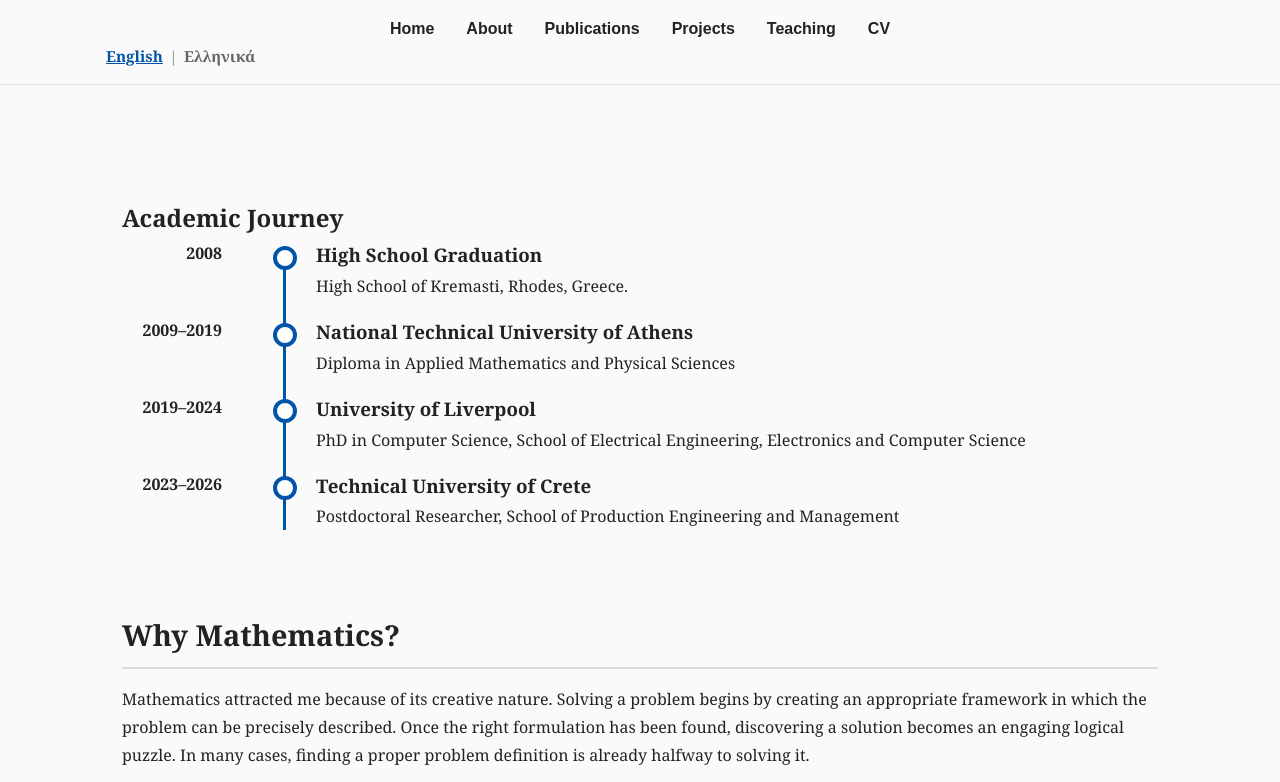
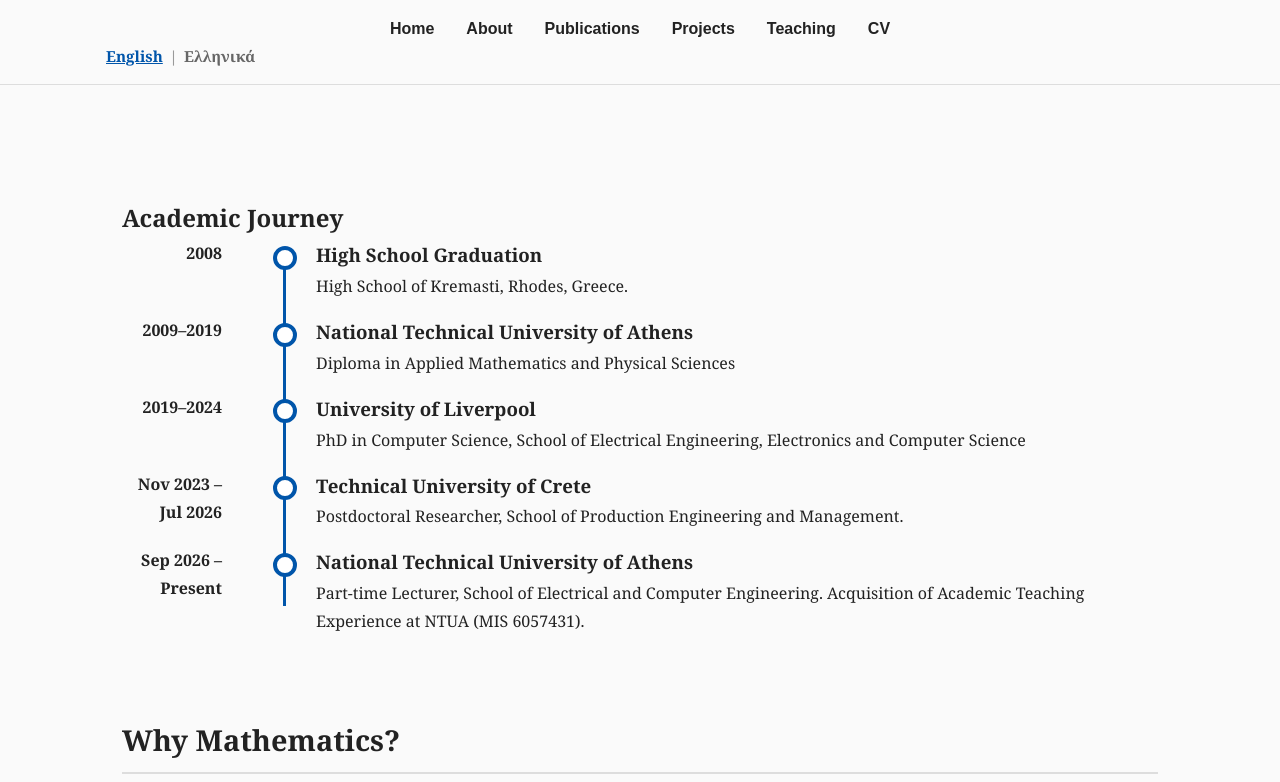
Before and after one commit to theotrio/theotrio.github.io, a plain HTML site: page about.html in a window 1280 px wide. Shown: the top 782 px of the page. Drawn offline with Linux system fonts and the light colour scheme.

Commit message:
Add files via upload

```diff
--- a/about.html
+++ b/about.html
@@ -128,11 +128,7 @@
 
     <div class="timeline-item">
 
-        <div class="timeline-date">
-
-            2023–2026
-
-        </div>
+        <div class="timeline-date" data-lang="about.timeline.tuc_date"></div>
 
         <div class="timeline-marker"></div>
 
@@ -141,6 +137,22 @@
             <h3 data-lang="about.timeline.tuc_title"></h3>
 
             <p data-lang="about.timeline.tuc_desc"></p>
+
+        </div>
+
+    </div>
+
+    <div class="timeline-item">
+
+        <div class="timeline-date" data-lang="about.timeline.lecturer_date"></div>
+
+        <div class="timeline-marker"></div>
+
+        <div class="timeline-content">
+
+            <h3 data-lang="home.hero.institution"></h3>
+
+            <p data-lang="about.timeline.lecturer_desc"></p>
 
         </div>
 
--- a/translations.js
+++ b/translations.js
@@ -20,17 +20,11 @@ const translations = {
 
                 name: "Theofilos Triommatis",
 
-                position: "Postdoctoral Researcher",
+                position: "Part-time Lecturer",
 
-                institution: "Technical University of Crete",
+                institution: "National Technical University of Athens",
 
-                lab: "Dynamic Systems and Simulation Laboratory",
-
-                address: "Technical University of Crete Campus",
-
-                address_code: "Chania 73100, Greece",
-
-                tel: "Tel. +30 28210 37289",
+                school: "School of Electrical and Computer Engineering",
 
                 email: "Email",
 
@@ -44,10 +38,8 @@ const translations = {
 
                 title: "Welcome to my personal webpage!",
 
-                text1:
-                    "I am a postdoctoral researcher in the",
-
-                text2: " at the ",
+                teaching:
+                    "Since September 2026, I have been a part-time lecturer at the National Technical University of Athens, where I teach Foundations in Computer Science.",
 
                 text3:  "My research lies at the intersection of algorithm design, optimization, and decision making. I develop efficient algorithms that help autonomous systems make better decisions while studying the theoretical limits of solving complex optimization problems. I enjoy bridging mathematical theory with practical applications, designing algorithms that are not only provably efficient but also useful in real-world settings."
 
@@ -55,13 +47,13 @@ const translations = {
 
             current_research: {
 
-                title: "Current Research",
+                title: "Research",
 
                 p1:
-                    "My current research investigates decision-making mechanisms for optimization problems arising in autonomous systems in logistics. I study how optimization algorithms can be used to identify optimal or near-optimal decisions for unmanned vehicles operating in dynamic environments.",
+                    "My research interests include decision making for autonomous systems in logistics. I study how optimization algorithms can help unmanned vehicles make optimal or near-optimal decisions in dynamic environments.",
 
                 p2:
-                    "As part of my current project, I work on scheduling and routing algorithms for logistics operations. My previous research focused on passive localisation, where I developed and analysed geometric algorithms for locating vehicles using passive sensors."
+                    "As a postdoctoral researcher at the Technical University of Crete, I worked on scheduling and routing algorithms for logistics operations as part of the Horizon Europe TRACE project. During my PhD, I developed and analysed geometric algorithms for locating vehicles using passive sensors."
 
             },
 
@@ -129,11 +121,13 @@ const translations = {
 
             topics: {
 
-                title: "Selected Topics",
+                title: "Research Interests",
 
                 approximation: "Approximation Algorithms",
 
-                parameterized: "Parameterized Complexity",
+                complexity: "Computational Complexity",
+
+                parameterized: "Parameterised Complexity",
 
                 optimization: "Optimization Algorithms",
 
@@ -145,7 +139,7 @@ const translations = {
 
                 scheduling: "Scheduling and Routing",
 
-                autonomous: "Autonomous Vehicles",
+                autonomous: "Autonomous Systems and Vehicles",
 
                 simulation: "Simulation and Emergent Behaviour"
 
@@ -174,9 +168,15 @@ const translations = {
 
                 tuc_title: "Technical University of Crete",
 
+                tuc_date: "Nov 2023 – Jul 2026",
+
                 tuc_desc:
-                    "Postdoctoral Researcher, School of Production Engineering and Management"
+                    "Postdoctoral Researcher, School of Production Engineering and Management.",
 
+                lecturer_date: "Sep 2026 – Present",
+
+                lecturer_desc:
+                    "Part-time Lecturer, School of Electrical and Computer Engineering. Acquisition of Academic Teaching Experience at NTUA (MIS 6057431)."
             },
             mathematics: {
 
@@ -334,11 +334,11 @@ const translations = {
                 lab: "Dynamic Systems and Simulation Laboratory (DSSL)",
                 text2: ", ",
                 inst: "Technical University of Crete",
-                text3: " working on the Horizon Europe Innovation Action ",
+                text3: " worked on the Horizon Europe Innovation Action ",
                 text4:
                     "(Grant Agreement No. 101104278). " +
-                    "My research focuses on optimization methods for logistics, with emphasis on optimal " +
-                    "scheduling and routing. As Task Leader for Platform Development Modules, I coordinate the development  " +
+                    "My research was on optimization methods for logistics, with emphasis on optimal " +
+                    "scheduling and routing. As Task Leader for Platform Development Modules, I coordinated the development  " +
                     "and integration of optimization services and lead the collaboration of the project's technical " +
                     "partners in this area. "
             },
@@ -377,17 +377,11 @@ const translations = {
 
                 name: "Θεόφιλος Τριομμάτης",
 
-                position: "Μεταδιδακτορικός Ερευνητής",
+                position: "Διδάσκων μερικής απασχόλησης",
 
-                institution: "Πολυτεχνείο Κρήτης",
+                institution: "Εθνικό Μετσόβιο Πολυτεχνείο",
 
-                lab: "Εργαστήριο Δυναμικών Συστημάτων και Προσομοίωσης",
-
-                address: "Πανεπιστημιούπολη Πολυτεχνείου Κρήτης",
-
-                address_code: "Χανιά 73100, Ελλάδα",
-
-                tel: "Τηλ. +30 28210 37289",
+                school: "Σχολή Ηλεκτρολόγων Μηχανικών και Μηχανικών Υπολογιστών",
 
                 email: "Ηλ. Ταχυδρομείο",
 
@@ -401,11 +395,8 @@ const translations = {
 
                 title: "Καλώς ήρθατε στην προσωπική μου ιστοσελίδα!",
 
-                text1:
-                    "Είμαι μεταδιδακτορικός ερευνητής στο",
-
-                text2:
-                    "του",
+                teaching:
+                    "Από τον Σεπτέμβριο του 2026 διδάσκω με μερική απασχόληση στο Εθνικό Μετσόβιο Πολυτεχνείο, όπου έχω αναλάβει το μάθημα «Θεμελιώδη Θέματα Επιστήμης Υπολογιστών».",
 
                 text3:
                     "Η έρευνά μου βρίσκεται στη διασταύρωση του σχεδιασμού αλγορίθμων, της βελτιστοποίησης και της λήψης αποφάσεων. Αναπτύσσω αποδοτικούς αλγορίθμους που βοηθούν αυτόνομα συστήματα να λαμβάνουν καλύτερες αποφάσεις, ενώ παράλληλα μελετώ τα θεωρητικά όρια επίλυσης σύνθετων προβλημάτων βελτιστοποίησης. Με ενδιαφέρει να γεφυρώνω τη μαθηματική θεωρία με πρακτικές εφαρμογές, σχεδιάζοντας αλγορίθμους που είναι τόσο θεωρητικά τεκμηριωμένοι όσο και χρήσιμοι στην πράξη."
@@ -414,13 +405,13 @@ const translations = {
 
             current_research: {
 
-                title: "Τρέχουσα Έρευνα",
+                title: "Έρευνα",
 
                 p1:
-                    "Η τρέχουσα έρευνά μου εξετάζει μηχανισμούς λήψης αποφάσεων για προβλήματα βελτιστοποίησης που προκύπτουν σε αυτόνομα συστήματα εφοδιαστικής αλυσίδας. Μελετώ πώς αλγόριθμοι βελτιστοποίησης μπορούν να χρησιμοποιηθούν για τον προσδιορισμό βέλτιστων ή σχεδόν βέλτιστων αποφάσεων για μη επανδρωμένα οχήματα που λειτουργούν σε δυναμικά περιβάλλοντα.",
+                    "Με ενδιαφέρει η λήψη αποφάσεων σε αυτόνομα συστήματα εφοδιαστικής. Μελετώ πώς οι αλγόριθμοι βελτιστοποίησης μπορούν να βοηθήσουν μη επανδρωμένα οχήματα να λαμβάνουν βέλτιστες ή σχεδόν βέλτιστες αποφάσεις σε δυναμικά περιβάλλοντα.",
 
                 p2:
-                    "Στο πλαίσιο του τρέχοντος έργου μου εργάζομαι πάνω σε αλγορίθμους προγραμματισμού και δρομολόγησης για λειτουργίες logistics. Η προηγούμενη έρευνά μου επικεντρώθηκε στην παθητική εντόπιση θέσης, όπου ανέπτυξα και ανέλυσα γεωμετρικούς αλγορίθμους για τον εντοπισμό οχημάτων με χρήση παθητικών αισθητήρων."
+                    "Ως μεταδιδακτορικός ερευνητής στο Πολυτεχνείο Κρήτης, εργάστηκα σε αλγορίθμους χρονοπρογραμματισμού και δρομολόγησης για εφαρμογές εφοδιαστικής στο πλαίσιο του έργου TRACE του προγράμματος Horizon Europe. Στο διδακτορικό μου ανέπτυξα και ανέλυσα γεωμετρικούς αλγορίθμους για τον εντοπισμό της θέσης οχημάτων με παθητικούς αισθητήρες."
 
             },
 
@@ -488,9 +479,11 @@ const translations = {
 
             topics: {
 
-                title: "Ενδεικτικά Θέματα",
+                title: "Ερευνητικά Ενδιαφέροντα",
 
                 approximation: "Προσεγγιστικοί Αλγόριθμοι",
+
+                complexity: "Υπολογιστική Πολυπλοκότητα",
 
                 parameterized: "Παραμετροποιημένη Πολυπλοκότητα",
 
@@ -504,7 +497,7 @@ const translations = {
 
                 scheduling: "Χρονοπρογραμματισμός και Δρομολόγηση",
 
-                autonomous: "Αυτόνομα Οχήματα",
+                autonomous: "Αυτόνομα Συστήματα και Οχήματα",
 
                 simulation: "Προσομοίωση και Αναδυόμενη Συμπεριφορά"
 
@@ -536,8 +529,15 @@ const translations = {
                 tuc_title:
                     "Πολυτεχνείο Κρήτης",
 
+                tuc_date: "Νοέ 2023 – Ιούλ 2026",
+
                 tuc_desc:
-                    "Μεταδιδακτορικός Ερευνητής, Σχολή Μηχανικών Παραγωγής και Διοίκησης"
+                    "Μεταδιδακτορικός ερευνητής, Σχολή Μηχανικών Παραγωγής και Διοίκησης.",
+
+                lecturer_date: "Σεπ 2026 – σήμερα",
+
+                lecturer_desc:
+                    "Διδάσκων μερικής απασχόλησης, Σχολή Ηλεκτρολόγων Μηχανικών και Μηχανικών Υπολογιστών. Απόκτηση Ακαδημαϊκής Διδακτικής Εμπειρίας στο ΕΜΠ (ΟΠΣ 6057431)."
 
             },
             mathematics: {
@@ -702,9 +702,9 @@ const translations = {
                 text3: ", συμμετέχοντας στο έργο καινοτομίας του προγράμματος Horizon Europe, ",
                 text4:
                     "(Grant Agreement No. 101104278). " +
-                    "Η έρευνά μου επικεντρώνεται στην ανάπτυξη μεθόδων βέλτιστων αποφάσεων σε μεταφορές / εφοδιασμό (logistics), " +
+                    "Η έρευνά μου είχε επικεντρωθεί στην ανάπτυξη μεθόδων βέλτιστων αποφάσεων σε μεταφορές / εφοδιασμό (logistics), " +
                     "με έμφαση στα προβλήματα δρομολόγησης και προγραμματισμού. Στο πλαίσιο του έργου, " +
-                    "έχω τον ρόλο του Υπεύθυνου Εργασίας (Task Leader) για τις Ενότητες Ανάπτυξης της Πλατφόρμας, συντονίζοντας " +
+                    "είχα τον ρόλο του Υπεύθυνου Εργασίας (Task Leader) για τις Ενότητες Ανάπτυξης της Πλατφόρμας, συντονίζοντας " +
                     "την ανάπτυξη και την υλοποίηση των υπηρεσιών λήψης βέλτιστων αποφάσεων, καθώς και τη συνεργασία των τεχνικών εταίρων " +
                     "του έργου στον συγκεκριμένο τομέα."
             },
```
Also changed, not shown: index.html (+10 -25 lines).
